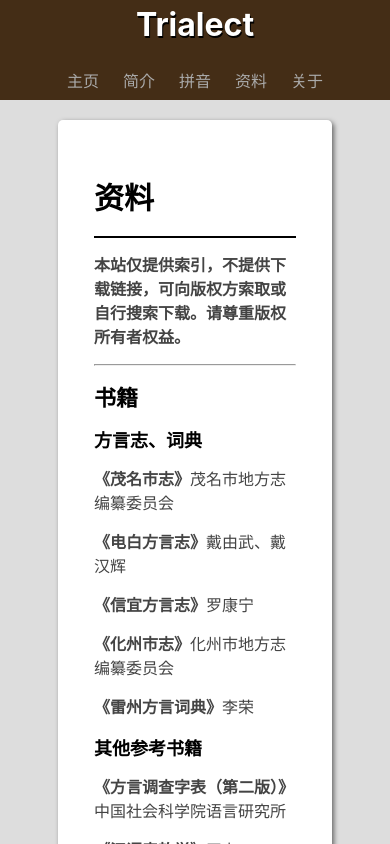
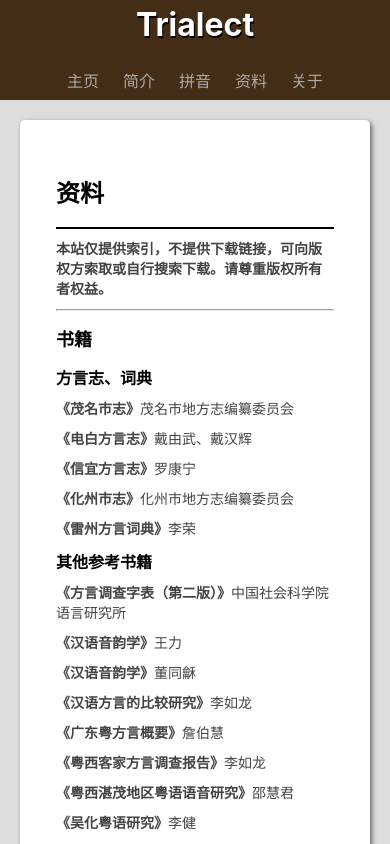
Before and after one commit to estemomento/trialect, a Vue app in the folder frontend/: page /resource in a window 390 px wide. Shown: the top 844 px of the page. Built offline with nearby package versions, Linux system fonts and the light colour scheme.

Commit message:
微调CSS

```diff
--- a/frontend/src/App.vue
+++ b/frontend/src/App.vue
@@ -22,25 +22,39 @@ export default {
 </script>
 
 <style lang="scss">
-@media (max-width:767px) {
-  h1 {
-    font-size: 30px;
-  }
-  h2 {
-    font-size: 22px;
-  }
-  h3 {
-    font-size: 18px;
-  }
-  h4, p {
-    font-size: 16px;
-  }
-}
-
 * {
   margin: 0;
   padding: 0;
   box-sizing: border-box;
+}
+
+h1 {
+  font-size: 30px;
+
+  @media (max-width:767px) {
+    font-size: 24px;
+  }
+}
+h2 {
+  font-size: 24px;
+
+  @media (max-width:767px) {
+    font-size: 18px;
+  }
+}
+h3 {
+  font-size: 18px;
+
+  @media (max-width:767px) {
+    font-size: 16px;
+  }
+}
+h4, p {
+  font-size: 16px;
+
+  @media (max-width:767px) {
+    font-size: 14px;
+  }
 }
 
 .fade-enter-active, .fade-leave-active, .fade-appear-active {
--- a/frontend/src/components/elements/paper.vue
+++ b/frontend/src/components/elements/paper.vue
@@ -40,12 +40,12 @@ export default {
 
   .inner {
     background: #fff;
-    width: calc(100% - 100px);
+    width: calc(100% - 24px);
     box-shadow: 2px 2px 5px #666;
     padding: 36px;
     border-radius: 5px;
 
-    @media (min-width: 1100px) {
+    @media (min-width: 1024px) {
       width: 1000px;
     }
 
@@ -77,6 +77,11 @@ export default {
       margin: 15px 0;
       color: #444;
       line-height: 24px;
+
+      @media (max-width:767px) {
+        margin: 10px 0;
+        line-height: 20px;
+      }
     }
   }
 }
--- a/frontend/src/components/pages/about.vue
+++ b/frontend/src/components/pages/about.vue
@@ -109,7 +109,7 @@ export default {
         }
 
         .left, .right {
-          width: 320px;
+          width: 50%;
 
           @media (max-width:767px) {
             width: 100%;
```
